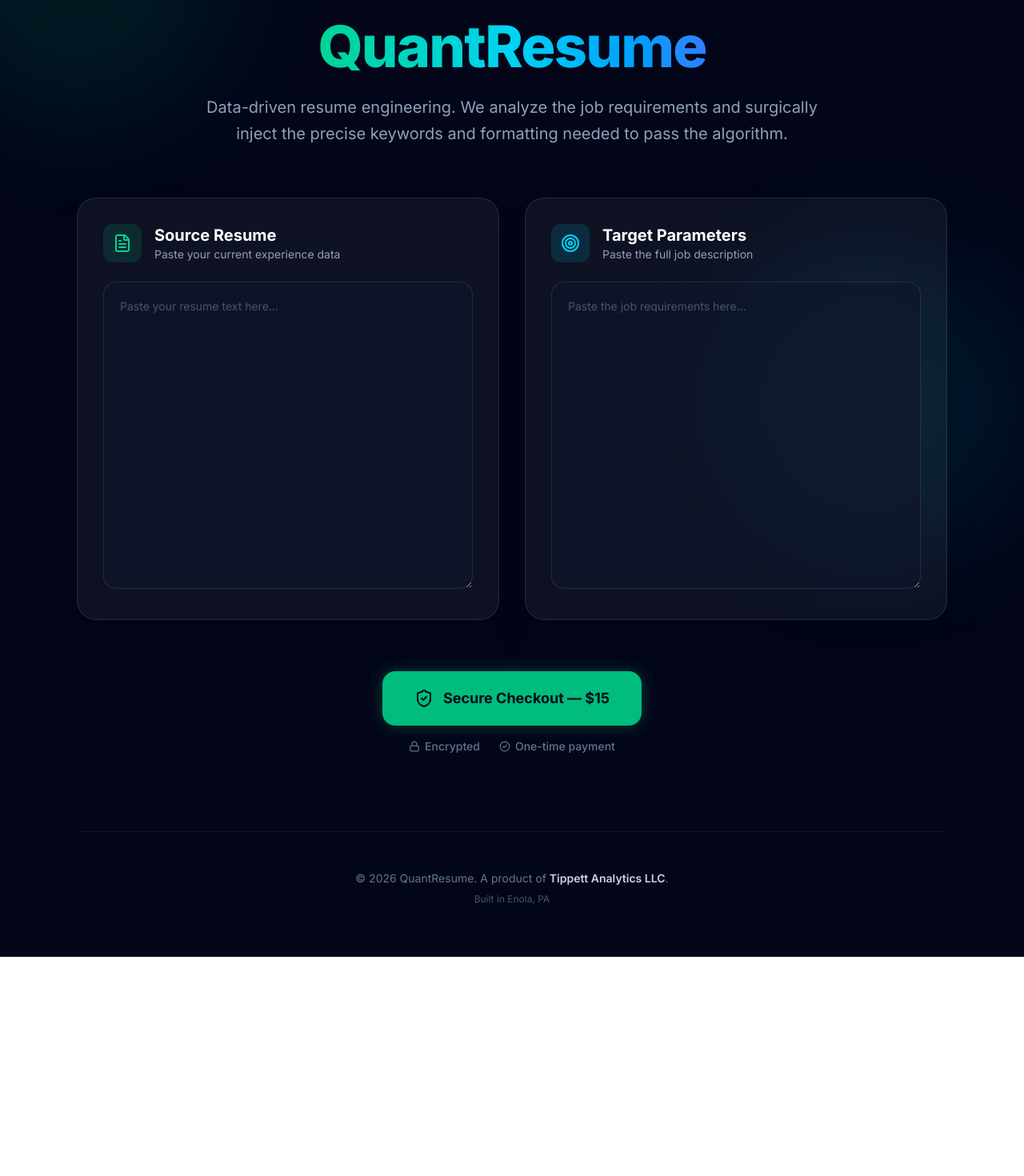
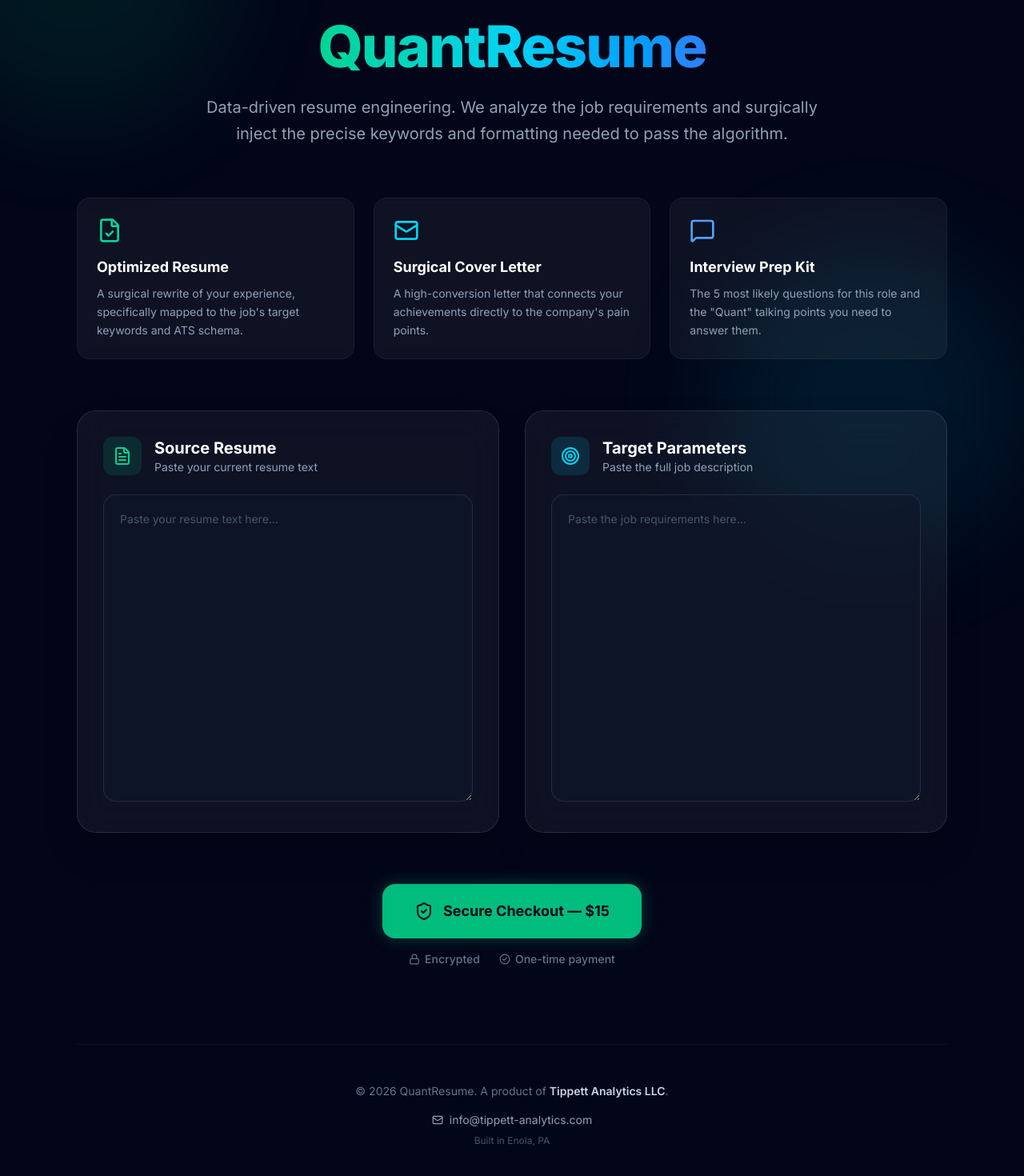
Before and after one commit to aarontippett7-alt/quantresume, a Next.js app: page / in a window 1280 px wide. Shown: the part 104-1574 px from the top of the page at 80% size. Before the commit the page ends 1300 px from the top, so only its background shows below. Built offline with nearby package versions, Linux system fonts and the light colour scheme.

Commit message:
Official launch: remove pdf upload, add value section and support email

```diff
--- a/app/page.tsx
+++ b/app/page.tsx
@@ -2,7 +2,7 @@
 'use client';
 
 import { useEffect, useState } from 'react';
-import { FileText, Loader2, ShieldCheck, Sparkles, Target, BarChart3, Lock, CheckCircle2 } from 'lucide-react';
+import { FileText, Loader2, ShieldCheck, Sparkles, Target, BarChart3, Lock, CheckCircle2, Mail, FileCheck, MessageSquare } from 'lucide-react';
 
 export default function Home() {
   const [resume, setResume] = useState('');
@@ -84,6 +84,25 @@
           </p>
         </div>
 
+        {/* Value Prop Section */}
+        <div className="mb-16 grid grid-cols-1 gap-6 md:grid-cols-3">
+          <div className="rounded-2xl border border-white/5 bg-white/5 p-6 backdrop-blur-sm">
+            <div className="mb-4 text-emerald-400"><FileCheck size={32} /></div>
+            <h3 className="mb-2 text-lg font-bold text-white">Optimized Resume</h3>
+            <p className="text-sm text-slate-400 leading-relaxed">A surgical rewrite of your experience, specifically mapped to the job's target keywords and ATS schema.</p>
+          </div>
+          <div className="rounded-2xl border border-white/5 bg-white/5 p-6 backdrop-blur-sm">
+            <div className="mb-4 text-cyan-400"><Mail size={32} /></div>
+            <h3 className="mb-2 text-lg font-bold text-white">Surgical Cover Letter</h3>
+            <p className="text-sm text-slate-400 leading-relaxed">A high-conversion letter that connects your achievements directly to the company's pain points.</p>
+          </div>
+          <div className="rounded-2xl border border-white/5 bg-white/5 p-6 backdrop-blur-sm">
+            <div className="mb-4 text-blue-400"><MessageSquare size={32} /></div>
+            <h3 className="mb-2 text-lg font-bold text-white">Interview Prep Kit</h3>
+            <p className="text-sm text-slate-400 leading-relaxed">The 5 most likely questions for this role and the "Quant" talking points you need to answer them.</p>
+          </div>
+        </div>
+
         {error && (
           <div className="mx-auto mb-8 max-w-4xl rounded-2xl border border-rose-500/30 bg-rose-500/10 px-5 py-4 text-rose-200 backdrop-blur-sm">
             {error}
@@ -99,7 +118,7 @@
               </div>
               <div>
                 <h2 className="text-xl font-bold text-white">Source Resume</h2>
-                <p className="text-sm text-slate-400">Paste your current experience data</p>
+                <p className="text-sm text-slate-400">Paste your current resume text</p>
               </div>
             </div>
 
@@ -163,7 +182,13 @@
           <p className="text-slate-500 text-sm">
             © 2026 QuantResume. A product of <span className="text-slate-300 font-semibold">Tippett Analytics LLC</span>.
           </p>
-          <p className="mt-2 text-slate-600 text-xs">Built in Enola, PA</p>
+          <div className="mt-4 flex flex-col items-center gap-2">
+            <a href="mailto:info@tippett-analytics.com" className="flex items-center gap-2 text-slate-400 hover:text-emerald-400 transition-colors text-sm">
+              <Mail size={14} />
+              info@tippett-analytics.com
+            </a>
+            <p className="text-slate-600 text-xs">Built in Enola, PA</p>
+          </div>
         </footer>
       </div>
     </div>
```
